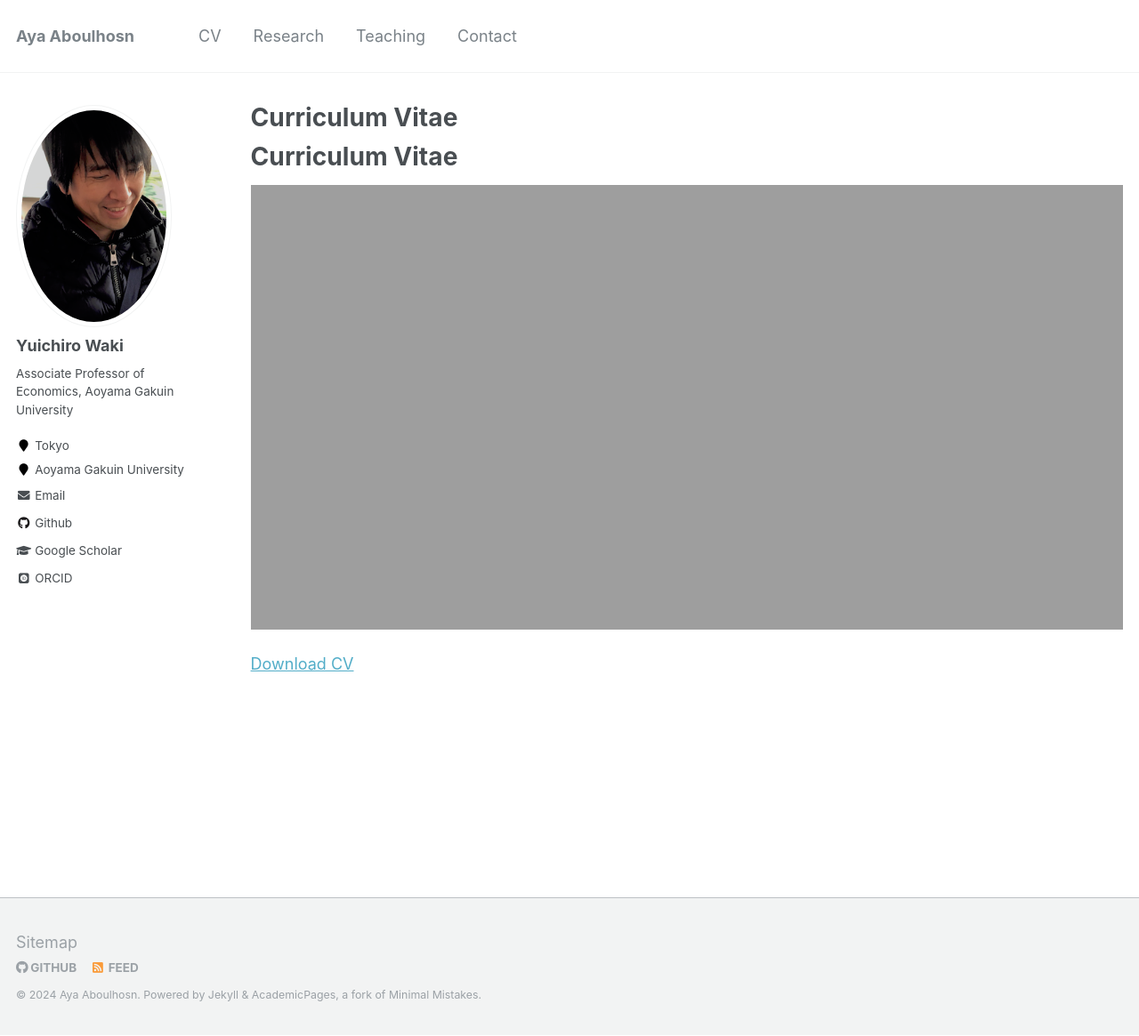
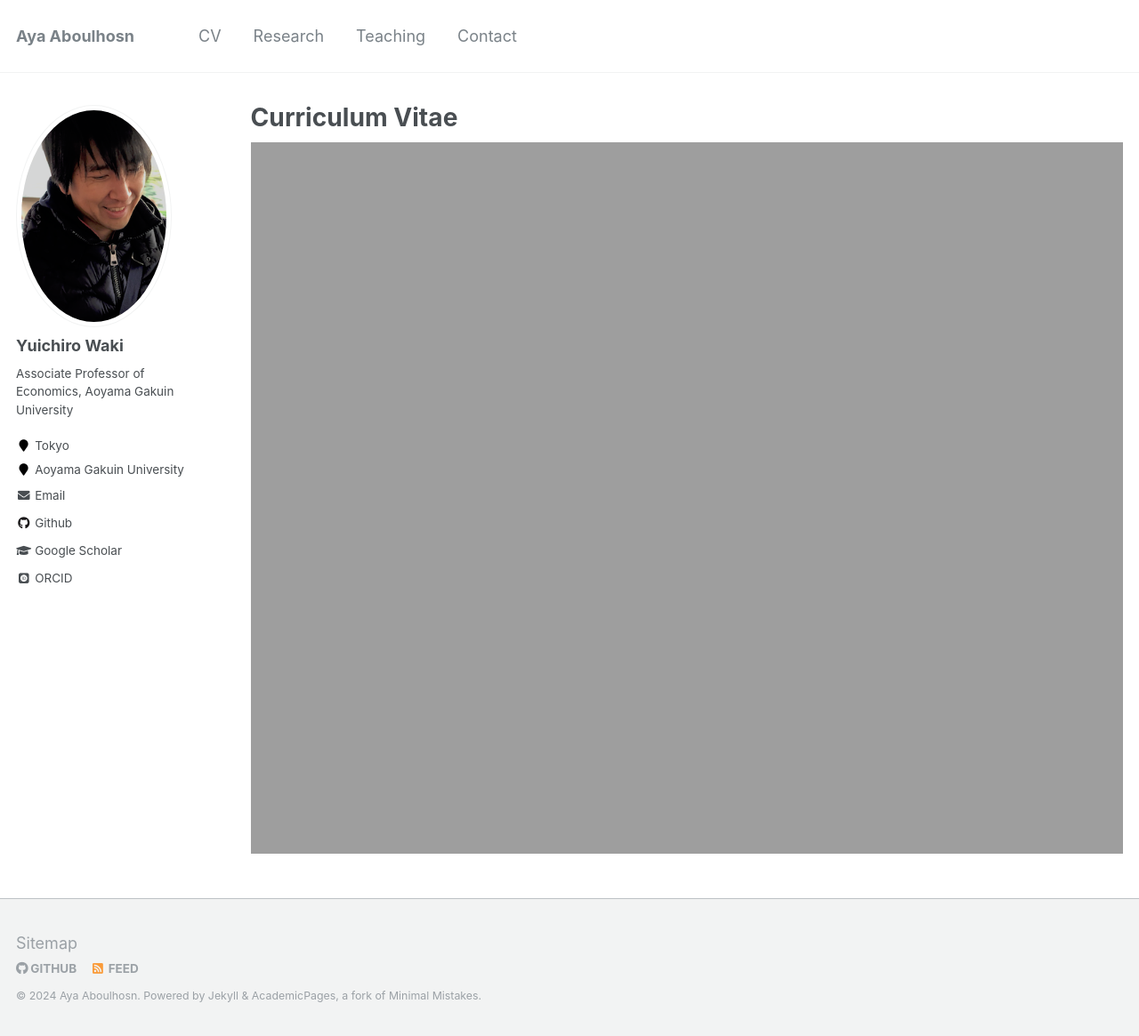
Before and after one commit to ayaaboulhosn/ayaaboulhosn.github.io, a Jekyll site: the page built from _pages/CV.md, in a window 1280 px wide and 1165 px high. Shown: the whole window at 89% size. Built offline with Jekyll 4.4.1, drawn with Linux system fonts in a browser that asks for light colours; some web fonts are replaced.

Commit message:
Update CV.md

```diff
--- a/_pages/CV.md
+++ b/_pages/CV.md
@@ -8,8 +8,4 @@ redirect_from:
 ---
 
 
-# Curriculum Vitae
-
-<iframe src="https://ayaaboulhosn.github.io/files/CV_Aya_Aboulhosn.pdf" style="width:100%; height:500px;" frameborder="0"></iframe>
-
-[Download CV](https://ayaaboulhosn.github.io/files/CV_Aya_Aboulhosn.pdf)
+<iframe src="https://ayaaboulhosn.github.io/files/CV_Aya_Aboulhosn.pdf" style="width:100%; height:800px;" frameborder="0"></iframe>
```
